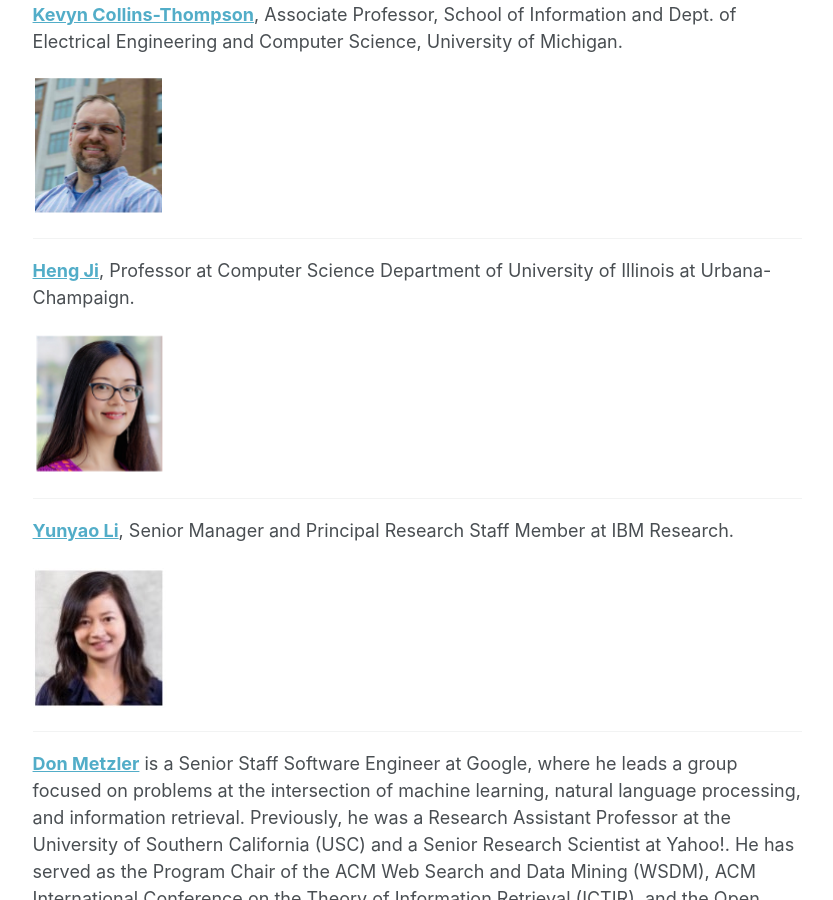
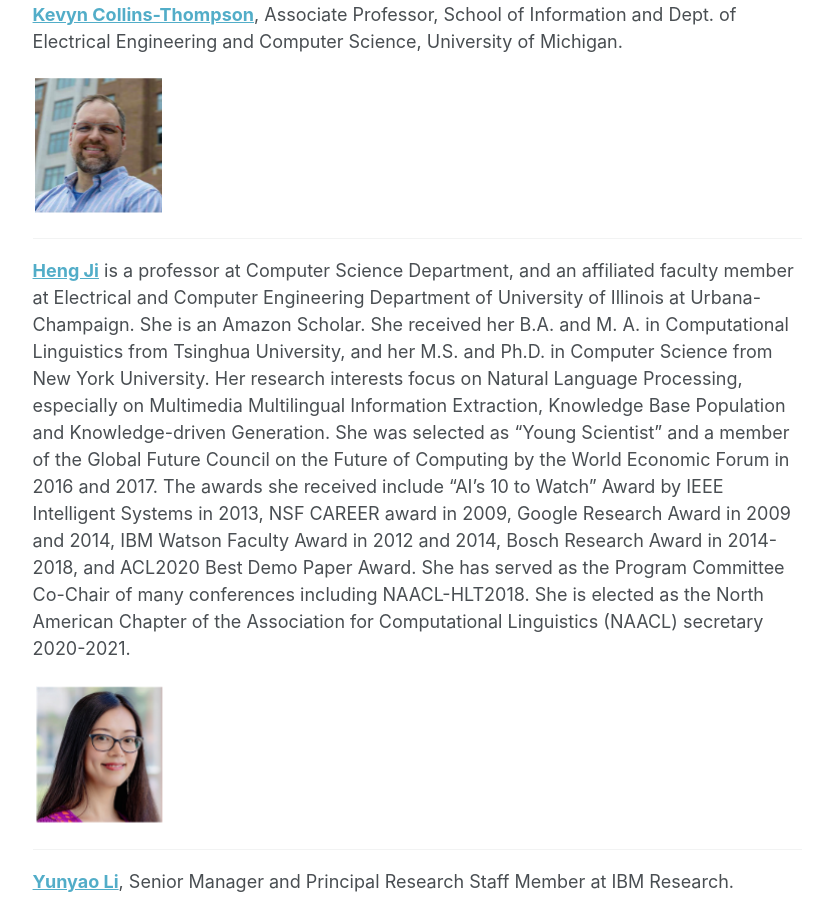
Before and after one commit to document-intelligence/DI-2022, a Jekyll site: the page built from _pages/talks.md, in a window 1280 px wide and 900 px high, scrolled down 237 px. Shown: the whole window, without its empty margins (249-1082 px from the left). Built offline with Jekyll 4.4.1, drawn with Linux system fonts in a browser that asks for light colours.

Commit message:
Update talks.md

```diff
--- a/_pages/talks.md
+++ b/_pages/talks.md
@@ -13,7 +13,7 @@ permalink: /talks/
 
 ------
 
-**[Heng Ji](https://cs.illinois.edu/about/people/faculty/hengji)**, Professor at Computer Science Department of University of Illinois at Urbana-Champaign.
+**[Heng Ji](https://cs.illinois.edu/about/people/faculty/hengji)** is a professor at Computer Science Department, and an affiliated faculty member at Electrical and Computer Engineering Department of University of Illinois at Urbana-Champaign. She is an Amazon Scholar. She received her B.A. and M. A. in Computational Linguistics from Tsinghua University, and her M.S. and Ph.D. in Computer Science from New York University. Her research interests focus on Natural Language Processing, especially on Multimedia Multilingual Information Extraction, Knowledge Base Population and Knowledge-driven Generation. She was selected as "Young Scientist" and a member of the Global Future Council on the Future of Computing by the World Economic Forum in 2016 and 2017. The awards she received include "AI's 10 to Watch" Award by IEEE Intelligent Systems in 2013, NSF CAREER award in 2009, Google Research Award in 2009 and 2014, IBM Watson Faculty Award in 2012 and 2014, Bosch Research Award in 2014-2018, and ACL2020 Best Demo Paper Award. She has served as the Program Committee Co-Chair of many conferences including NAACL-HLT2018. She is elected as the North American Chapter of the Association for Computational Linguistics (NAACL) secretary 2020-2021.
 
 <img src='/DI-2021/images/Picture3.png'>
 
```
